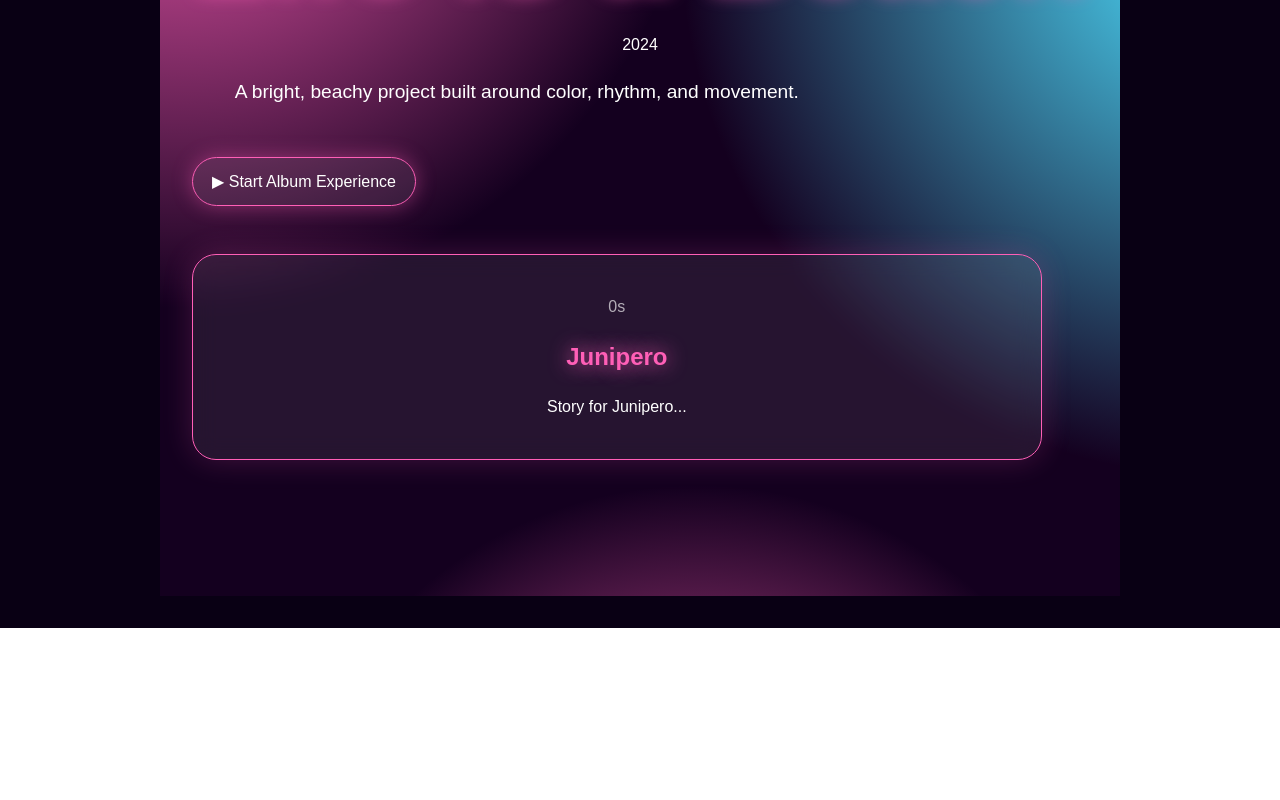
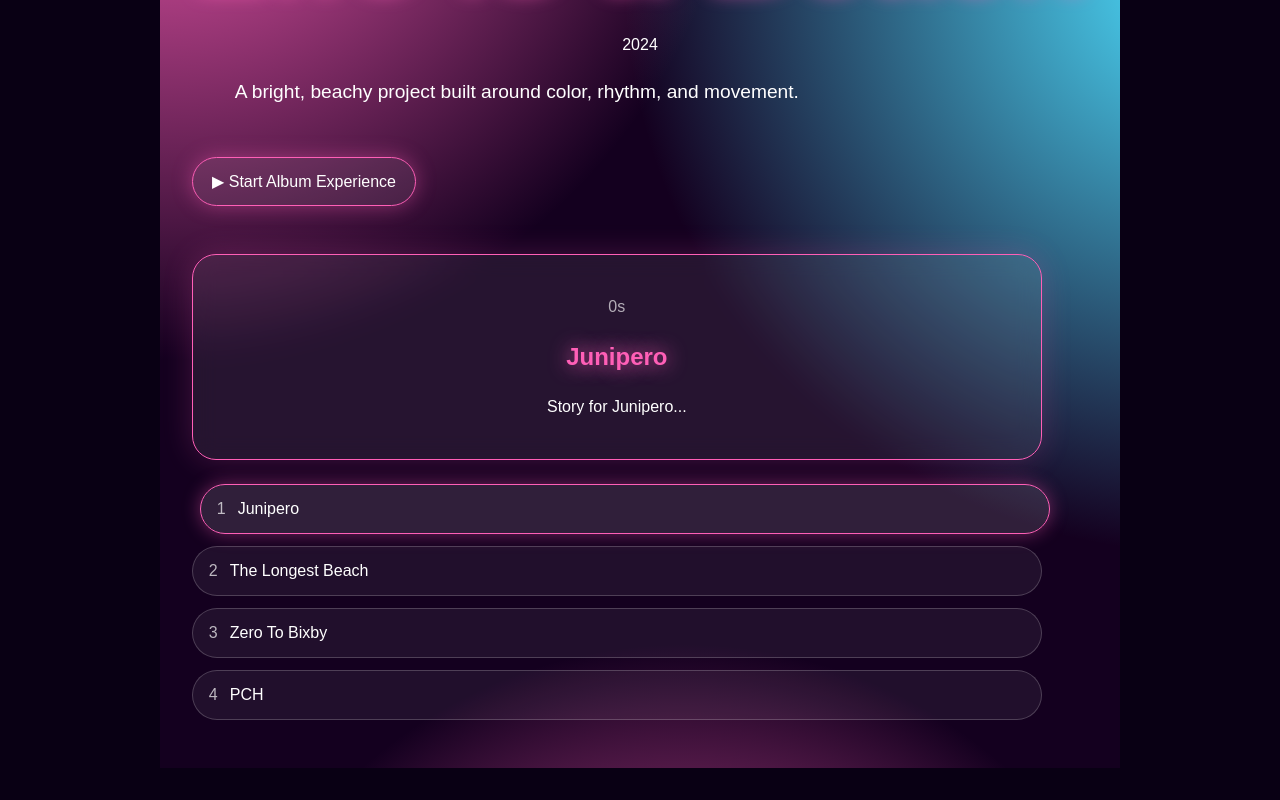
Before and after one commit to rtocastro/aretoe, a React (Vite) app: page /albums/life-is-a-beach in a window 1280 px wide. Shown: the part 332-1132 px from the top of the page. Before the commit the page ends 960 px from the top, so only its background shows below. Built offline with nearby package versions, Linux system fonts and the light colour scheme.

Commit message:
timer logic updated to handle totalduration and safety

```diff
--- a/src/App.css
+++ b/src/App.css
@@ -190,6 +190,35 @@ a {
   z-index: 1;
 }
 
+.track-indicator {
+  display: grid;
+  gap: 0.75rem;
+}
+
+.track-pill {
+  display: flex;
+  align-items: center;
+  gap: 0.75rem;
+  border: 1px solid rgba(255, 255, 255, 0.2);
+  border-radius: 999px;
+  padding: 0.75rem 1rem;
+  background: rgba(255, 255, 255, 0.06);
+  transition: 0.25s ease;
+}
+
+.track-pill span {
+  opacity: 0.7;
+}
+
+.track-pill p {
+  margin: 0;
+}
+
+.track-pill.active {
+  transform: translateX(8px);
+  background: rgba(255, 255, 255, 0.12);
+}
+
 @keyframes albumGlowMove {
   0% {
     background-position: 0% 0%;
--- a/src/components/StoryPlayer.jsx
+++ b/src/components/StoryPlayer.jsx
@@ -18,11 +18,18 @@ function StoryPlayer({ album }) {
   if (!isPlaying) return;
 
   const timer = setInterval(() => {
-      setElapsedTime((prev) => prev + 1);
+    setElapsedTime((prev) => {
+      if (prev >= totalDuration) {
+        setIsPlaying(false);
+        return totalDuration;
+      }
+
+      return prev + 1;
+    });
   }, 1000);
 
   return () => clearInterval(timer);
-  }, [isPlaying]);
+}, [isPlaying, totalDuration]);
 
   function startExperience() {
     setElapsedTime(0);
@@ -81,7 +88,30 @@ function StoryPlayer({ album }) {
           <p>{currentTrack?.story}</p>
         </motion.div>
       </AnimatePresence>
+
+      <div className="track-indicator">
+        {album.tracks.map((track, index) => {
+          const isActive = currentTrack?.title === track.title;
+
+          return (
+            <div
+              key={track.title}
+              className={`track-pill ${isActive ? "active" : ""}`}
+              style={{
+                borderColor: isActive ? album.colors.primary : "rgba(255,255,255,0.2)",
+                boxShadow: isActive ? `0 0 18px ${album.colors.primary}66` : "none",
+              }}
+            >
+              <span>{index + 1}</span>
+              <p>{track.title}</p>
             </div>
+          );
+        })}
+      </div>
+
+    </div>
+
+
   );
 }
 
```
Lines whose indentation alone changed are shown as unchanged.
